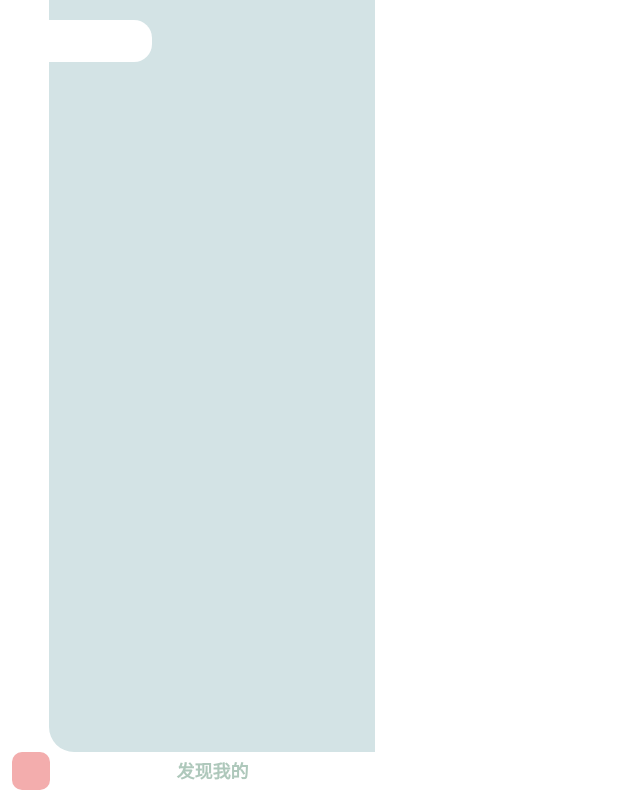
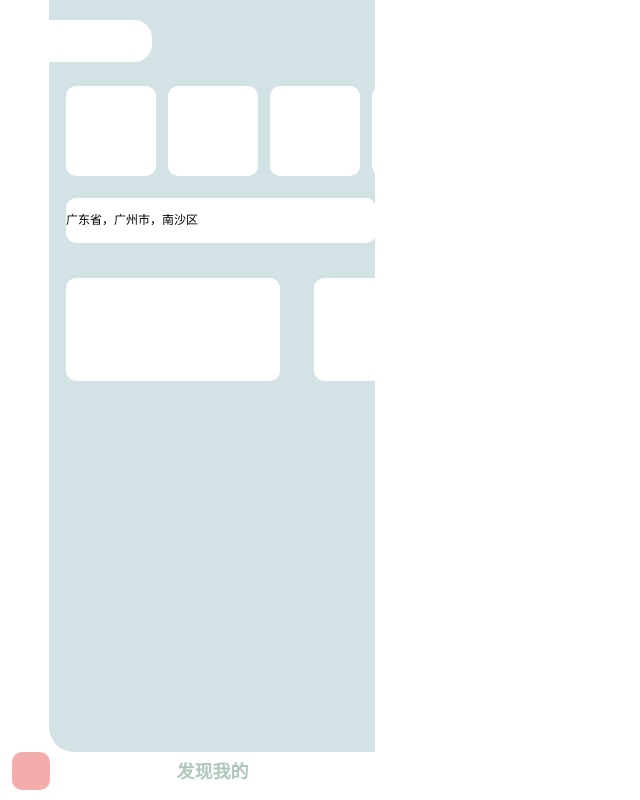
Before and after one commit to hezijian6338/shop-of-flower-mobile, a Nuxt app: page /shop in a window 1280 px wide. Shown: the whole page, without its empty margins (0-640 px from the left). Built offline with nearby package versions, Linux system fonts and the light colour scheme.

Commit message:
首页基础框架已经完成

```diff
--- a/layouts/default.vue
+++ b/layouts/default.vue
@@ -4,7 +4,9 @@
       <div class="logo float-left"></div>
       <div class="avatar float-right"></div>
       <div class="main-contain">
-        <nuxt />
+        <div class="show-area relative">
+          <nuxt />
+        </div>
       </div>
       <div class="contain-button float-left"></div>
       <div class="contain-bottom float-left">
@@ -44,6 +46,11 @@
   border-radius: 50%;
 }
 
+.show-area {
+  padding-top: 86px;
+  padding-left: 17px;
+}
+
 .main-contain {
   margin-left: 49px;
   /* padding-bottom: 50px; */
--- a/pages/shop.vue
+++ b/pages/shop.vue
@@ -1,10 +1,26 @@
 <template>
-  <div>
+  <div class="main">
     <!-- <div class="w-screen type">
       <div class="inline-block w-90 type-shop px-4">1</div>
       <div class="inline-block w-90 type-shop px-4">9</div>
       <div class="inline-block w-90 type-shop px-4">{{ ip }}</div>
     </div> -->
+    <div class="product-list overflow-x-scroll overflow-y-hidden">
+      <div class="product mr-3"></div>
+      <div class="product mr-3"></div>
+      <div class="product mr-3"></div>
+      <div class="product mr-3"></div>
+    </div>
+    <div class="location">
+      <span>广东省，广州市，南沙区</span>
+    </div>
+    <div class="limit-list overflow-x-scroll overflow-y-hidden">
+      <div class="limit-item"></div>
+      <div class="limit-item"></div>
+      <div class="limit-item"></div>
+      <div class="limit-item"></div>
+      <div class="limit-item"></div>
+    </div>
   </div>
 </template>
 
@@ -23,10 +39,56 @@ export default {
 </script>
 
 <style scoped>
-.type {
+.product-list {
+  /* padding-top: 86px;
+  padding-left: 17px; */
+  height: 91px;
+  white-space: nowrap;
+}
+
+.product {
+  display: inline-block;
+  width: 90px;
+  height: 90px;
+  background: rgba(255, 255, 255, 1);
+  border-radius: 10px;
+}
+
+.location {
+  margin-top: 21px;
+  width: 310px;
+  height: 45px;
+  background: rgba(255, 255, 255, 1);
+  border-radius: 10px 10px 10px 10px;
+}
+
+.location > span {
+  width: 130px;
+  height: 12px;
+  line-height: 45px;
+  font-size: 12px;
+  font-family: Adobe Heiti Std;
+  font-weight: normal;
+  color: rgba(0, 0, 0, 1);
+}
+
+.limit-list {
+  margin-top: 35px;
+  white-space: nowrap;
+}
+
+.limit-item {
+  margin-right: 34px;
+  display: inline-block;
+  width: 214px;
+  height: 103px;
+  background: rgba(255, 255, 255, 1);
+  border-radius: 10px;
+}
+/* .type {
   height: 90px;
 }
 .type-shop {
   height: 90px;
-}
+} */
 </style>
```
